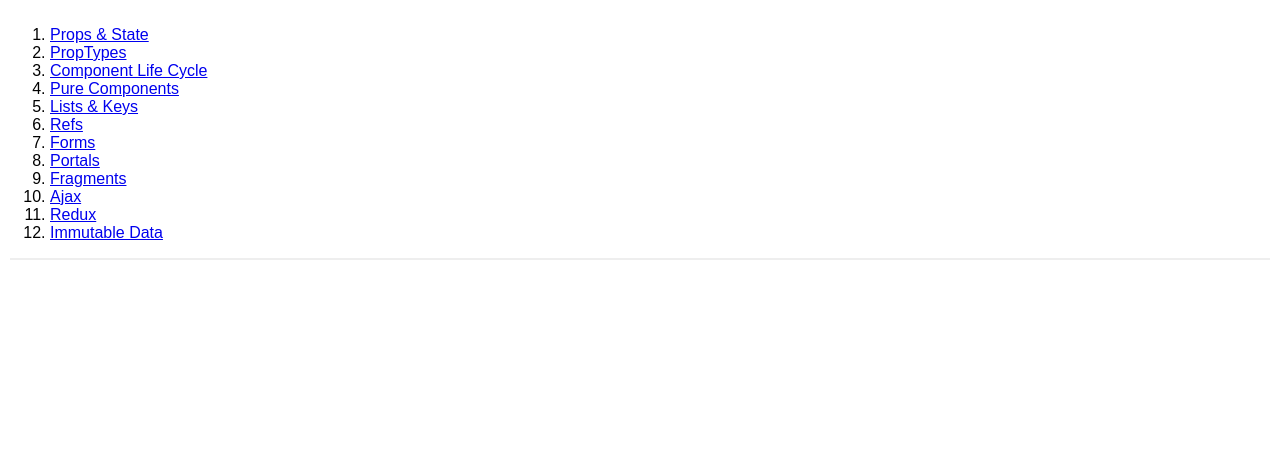
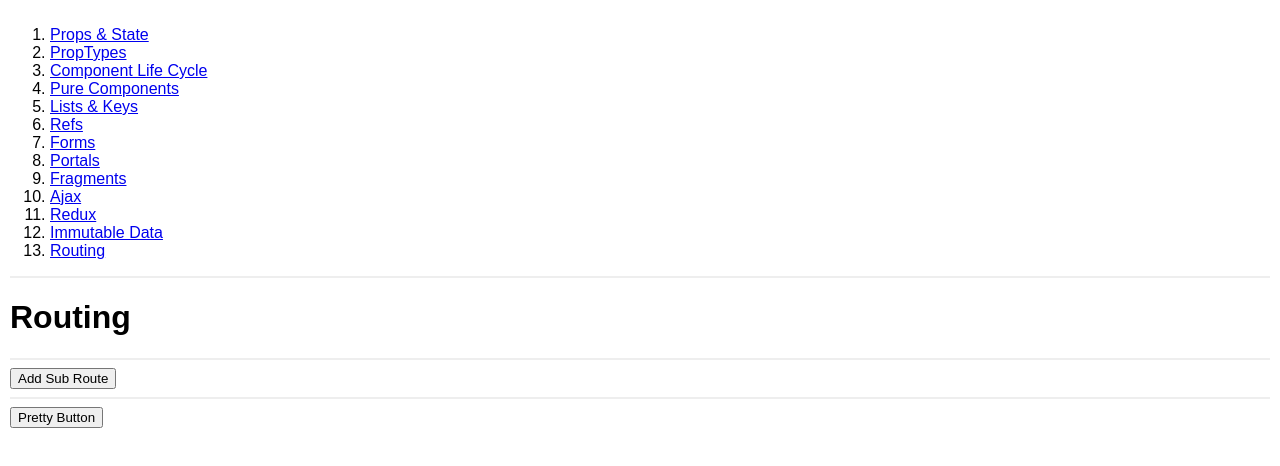
Before and after one commit to asakalou/exadel-react-training, a React (Create React App) app: page /routing in a window 1280 px wide. Shown: the top 466 px of the page. Built offline with nearby package versions, Linux system fonts and the light colour scheme.

Commit message:
- Adding router example

```diff
--- a/src/App.js
+++ b/src/App.js
@@ -1,6 +1,10 @@
 import React, {Component} from 'react';
 import './App.css';
-import {BrowserRouter as Router, Link, Route} from "react-router-dom";
+import {
+    BrowserRouter as Router,
+    Link,
+    Route
+} from "react-router-dom";
 
 import Portals from "./pages/Portals";
 import PropAndTypes from "./pages/PropAndTypes";
@@ -14,6 +18,7 @@
 import ReduxExample from "./pages/ReduxExample";
 import ImmutableData from "./pages/ImmutableData";
 import List from "./pages/List";
+import Routing from "./pages/Routing";
 
 
 class App extends Component {
@@ -37,6 +42,7 @@
                             <li><Link to="/Ajax">Ajax</Link></li>
                             <li><Link to="/redux">Redux</Link></li>
                             <li><Link to="/immutable-data">Immutable Data</Link></li>
+                            <li><Link to="/routing">Routing</Link></li>
                         </ol>
 
                         <hr/>
@@ -53,6 +59,7 @@
                         <Route path="/ajax" component={AjaxGif}/>
                         <Route path="/redux" component={ReduxExample}/>
                         <Route path="/immutable-data" component={ImmutableData}/>
+                        <Route path="/routing" component={Routing}/>
                     </div>
                 </Router>
 
--- a/src/pages/Refs/Refs.js
+++ b/src/pages/Refs/Refs.js
@@ -5,15 +5,19 @@
     constructor(props) {
         super(props);
 
-        this.setFocus = this.setFocus.bind(this);
+        this.taRef = React.createRef();
     }
 
-    setFocus() {
+    setInputFocus = () => {
         this.inputEl.focus();
     }
 
+    setTAFocus = () => {
+        this.taRef.current.focus();
+    }
+
     componentDidMount() {
-        console.log(this.inputEl);
+        console.log(this.inputEl, this.taRef.current);
     }
 
     render() {
@@ -23,6 +27,7 @@
                 <hr/>
 
                 <form>
+                    <div>
                         <button type="button" onClick={
                             () => {
                                 this.inputEl.value = new Date().getTime();
@@ -42,7 +47,16 @@
                                    }
                                }}
                                defaultValue="Initial Value"/>
-                    <button type="button" onClick={this.setFocus}>Set focus</button>
+                        <button type="button" onClick={this.setInputFocus}>Set focus</button>
+                    </div>
+
+                    <hr/>
+
+                    <div>
+                        <textarea ref={this.taRef} defaultValue={'My Text'}/>
+                        <button type="button" onClick={this.setTAFocus}>Set focus</button>
+                    </div>
+
                 </form>
 
             </div>
--- /dev/null
+++ b/src/pages/Routing/Routing.js
@@ -0,0 +1,72 @@
+import React, {Component} from 'react';
+import {Link, Route, withRouter} from "react-router-dom";
+
+const LinkButton = withRouter(({match, location, history, to, children}) => {
+    const onClick = (event) => {history.push(to)};
+    const isActive = location.pathname === to;
+    return (
+        <button className={isActive ? 'active' : null} onClick={onClick}>{children}</button>
+    );
+});
+
+
+class Routing extends Component {
+
+    constructor(props) {
+        super(props);
+
+        this.state = {
+            subs: []
+        }
+    }
+
+    handleAddSub = () => {
+        this.setState((prevState, props) => {
+            const index = prevState.subs.length + 1;
+            const sub = {
+                path: `sub/${index}`,
+                title: `Sub ${prevState.subs.length + 1}`,
+                content: <div>{index}</div>
+            };
+
+            return {
+                ...prevState,
+                subs: [...prevState.subs, sub]
+            }
+        });
+    }
+
+    render() {
+        return (
+            <div>
+                <h1>Routing</h1>
+                <hr/>
+
+                <button onClick={this.handleAddSub}>Add Sub Route</button>
+
+                {this.state.subs.map(sub => {
+                    return <Link to={`${this.props.match.url}/${sub.path}`}>{sub.title}</Link>
+                })}
+
+
+                {this.state.subs.map(sub => {
+                    return <Route path={`${this.props.match.url}/${sub.path}`} render={() => sub.content}/>
+                })}
+
+                <hr/>
+
+                <LinkButton to={`${this.props.match.url}/pretty-btn-url`}>
+                    Pretty Button
+                </LinkButton>
+
+                <Route path={`${this.props.match.url}/pretty-btn-url`}
+                       render={() => 'Pretty content'}
+                />
+
+            </div>
+        );
+    }
+
+}
+
+export default Routing;
--- /dev/null
+++ b/src/pages/Routing/index.js
@@ -0,0 +1,3 @@
+import Routing from './Routing';
+
+export default Routing;
```
Lines whose indentation alone changed are shown as unchanged.
